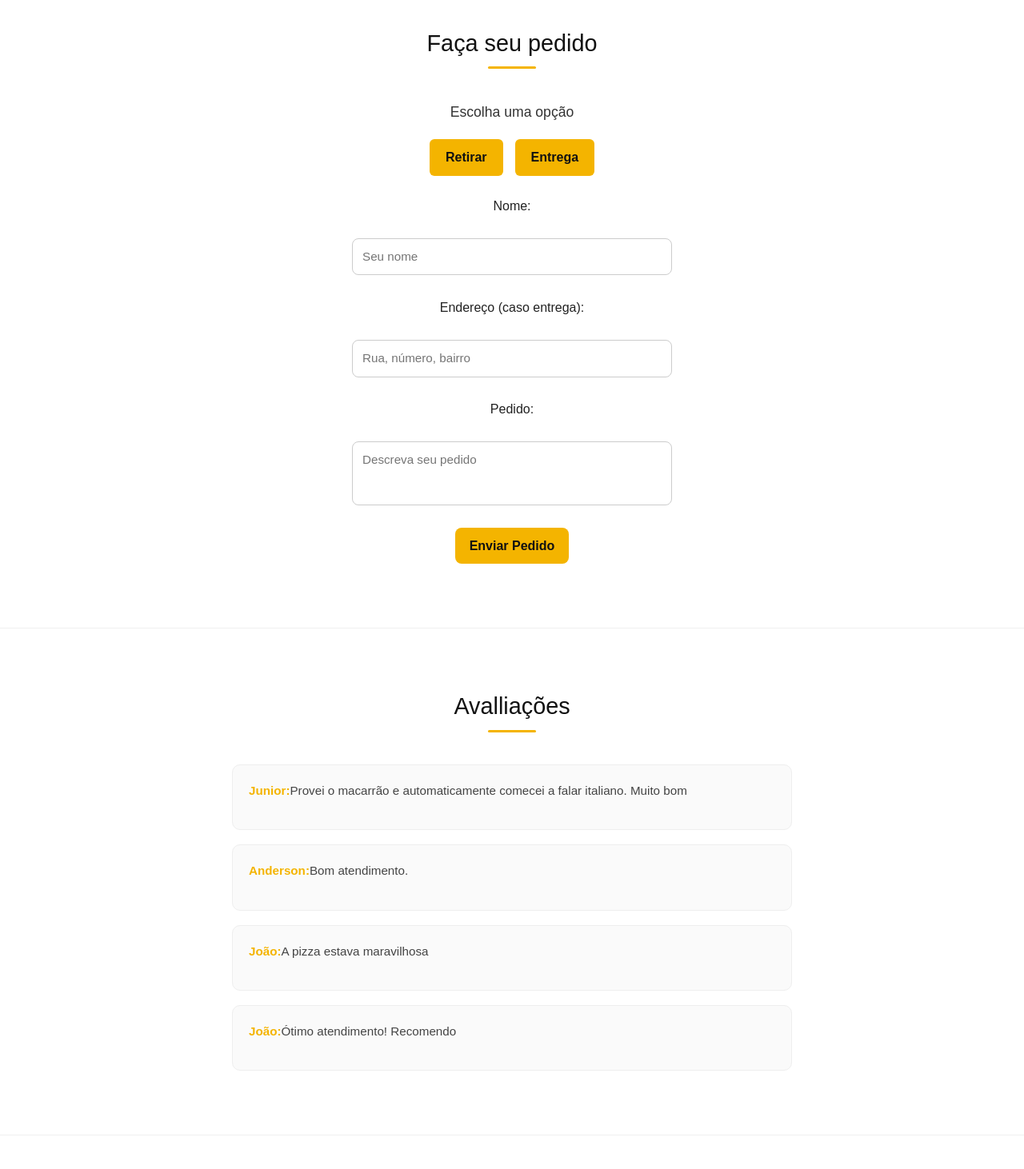
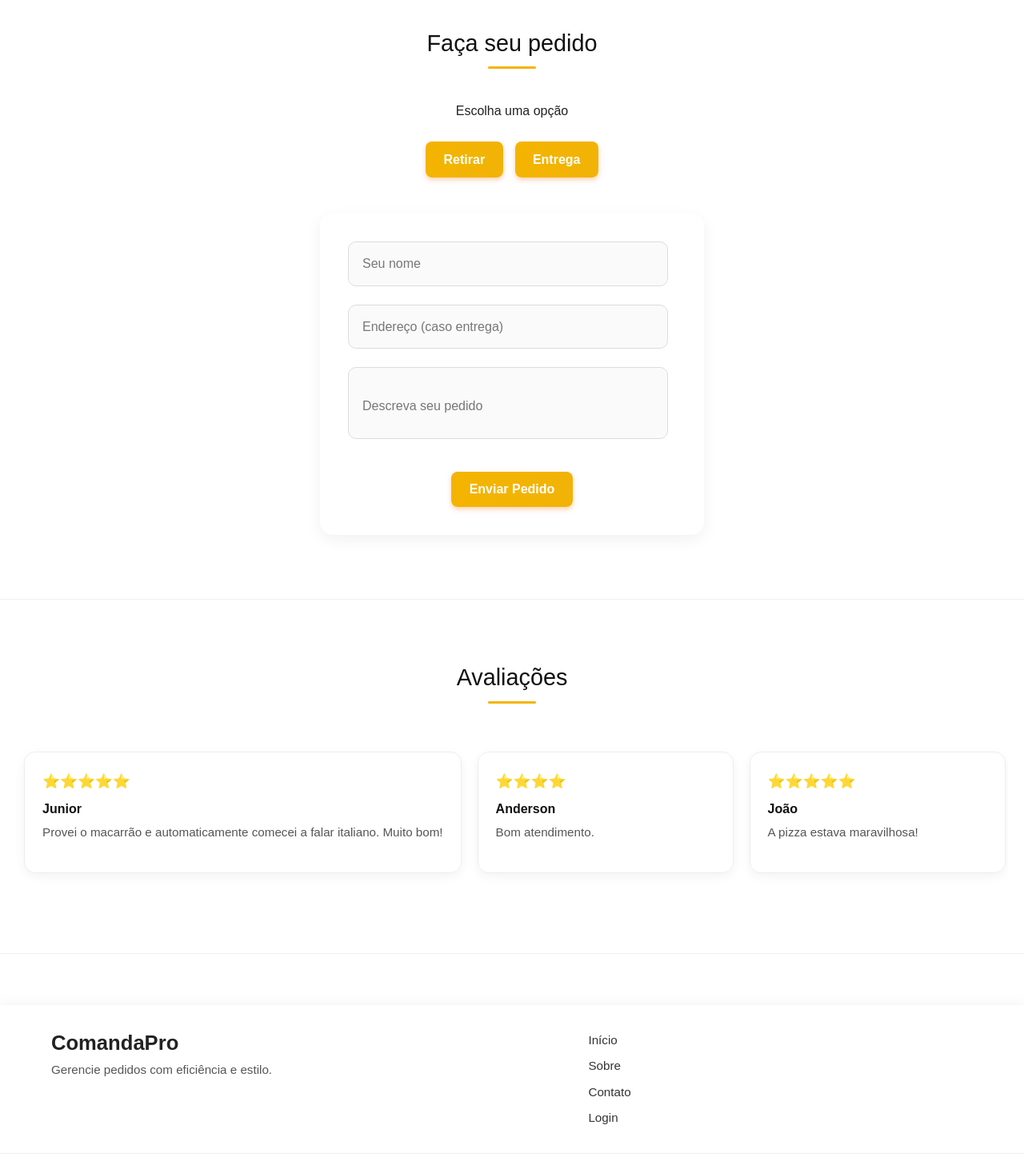
Before and after one commit to AntonioJR04/SiteRestaurante, a React (Vite) app: page / in a window 1280 px wide. Shown: the part 1240-2702 px from the top of the page at 80% size. Built offline with nearby package versions, Linux system fonts and the light colour scheme; no server answers.

Commit message:
feat(Carrinho): adiciona carrinho funcional

```diff
--- /dev/null
+++ b/src/components/bagModal.jsx
@@ -0,0 +1,72 @@
+import React from "react";
+import { FaTimes, FaPlus, FaMinus, FaTrash } from "react-icons/fa";
+import "../style/bagModal.css";
+
+export default function BagModal({ isOpen, onClose, items, setItems }) {
+  if (!isOpen) return null;
+
+  function aumentar(item) {
+    setItems((prev) =>
+      prev.map((i) =>
+        i.id === item.id ? { ...i, qtd: i.qtd + 1 } : i
+      )
+    );
+  }
+
+  function diminuir(item) {
+    setItems((prev) =>
+      prev.map((i) =>
+        i.id === item.id ? { ...i, qtd: Math.max(1, i.qtd - 1) } : i
+      )
+    );
+  }
+
+  function remover(item) {
+    setItems((prev) => prev.filter((i) => i.id !== item.id));
+  }
+
+  const total = items.reduce((acc, i) => acc + i.preco * i.qtd, 0);
+
+  return (
+    <div className="bag-backdrop" onClick={onClose}>
+      <div className="bag-modal" onClick={(e) => e.stopPropagation()}>
+
+        <div className="bag-header">
+          <h2>Sua Sacola</h2>
+          <FaTimes className="close-icon" onClick={onClose} />
+        </div>
+
+        <div className="bag-items">
+          {items.length === 0 ? (
+            <p className="bag-empty">Sua sacola está vazia.</p>
+          ) : (
+            items.map((item) => (
+              <div key={item.id} className="bag-item">
+                <img src={item.img} alt={item.nome} />
+
+                <div className="bag-info">
+                  <h4>{item.nome}</h4>
+                  <p>R$ {item.preco.toFixed(2)}</p>
+
+                  <div className="bag-qtd">
+                    <FaMinus onClick={() => diminuir(item)} />
+                    <span>{item.qtd}</span>
+                    <FaPlus onClick={() => aumentar(item)} />
+                  </div>
+                </div>
+
+                <FaTrash className="bag-trash" onClick={() => remover(item)} />
+              </div>
+            ))
+          )}
+        </div>
+
+        <div className="bag-footer">
+          <p>Total: <strong>R$ {total.toFixed(2)}</strong></p>
+          <button className="bag-finalizar">Finalizar Pedido</button>
+        </div>
+
+      </div>
+    </div>
+  );
+}
--- a/src/pages/homePage.jsx
+++ b/src/pages/homePage.jsx
@@ -4,12 +4,29 @@ import Header from "../components/header.jsx";
 import Footer from "../components/footer.jsx";
 import "../style/homePage.css"
 import Produto from "../components/produto.jsx";
+import BagModal from "../components/bagModal.jsx";
+
 
 export default function HomePage() {
   const [typeFood, setTypeFood] = useState("todos");
+  const [bagIsOpen, setBagIsOpen] = useState(false);
+  const [bagItems, setBagItems] = useState([]);
+  const [msg, setMsg] = useState("");
+  function Message({ text }) {
+    if (!text) return null;
+
+    return (
+      <div className="msg-sucesso">
+        {text}
+      </div>
+    );
+  }
+
+
   return (
     <div>
-      <Header />
+      <Header onOpenBag={() => setBagIsOpen(true)} />
+      <Message text={msg} />
       <CarouselComponent />
       <div className="text-center mt-5">
         <h1>Bem-vindo ao Restaurante Sabor & Arte</h1>
@@ -21,57 +38,126 @@ export default function HomePage() {
           <h2 className="sec-title">Cardápio Digital</h2>
           <div className="cardapio-list">
             <div className="cardapio-item">
-              <button className="produto-botao-comprar" onClick={() => setTypeFood("todos")}>Pratos</button>
-              <button className="produto-botao-comprar" onClick={() => setTypeFood("bebidas")}>Bebidas</button>
+              <div className="btn-cardapio">
+                <button className="produto-botao-comprar" onClick={() => setTypeFood("todos")}>Pratos</button>
+                <button className="produto-botao-comprar" onClick={() => setTypeFood("bebidas")}>Bebidas</button>
+              </div>
 
               {typeFood === "todos" ? (
-                <Produto />
-              ) : (<Produto categoria={typeFood} />)}
+                <Produto
+                  addToBag={(item) => {
+                    setBagItems(prev => {
+                      const existe = prev.find(i => i.id === item.id);
+                      if (existe) {
+                        return prev.map(i => i.id === item.id ? { ...i, qtd: i.qtd + 1 } : i);
+                      }
+                      return [...prev, item];
+                    });
+                    setMsg("Item adicionado!");
+                    setTimeout(() => setMsg(""), 2500);
+                  }}
+                />
+
+              ) : (<Produto
+                categoria={typeFood}
+                addToBag={(item) => {
+                  setBagItems(prev => {
+                    const existe = prev.find(i => i.id === item.id);
+                    if (existe) {
+                      return prev.map(i => i.id === item.id ? { ...i, qtd: i.qtd + 1 } : i);
+                    }
+                    return [...prev, item];
+                  });
+                  setMsg("Item adicionado!");
+                  setTimeout(() => setMsg(""), 2500);
+
+                }}
+              />
+              )}
             </div>
           </div>
         </section>
 
         <section id="pedidos" className="sec-pedidos">
           <h2 className="sec-title">Faça seu pedido</h2>
+
           <p className="pedido-opcao">Escolha uma opção</p>
-          <div className="pedido-btns">
-            <button className="btn-pedido">Retirar</button>
-            <button className="btn-pedido">Entrega</button>
+
+          <div className="btn-cardapio">
+            <button className="produto-botao-comprar">Retirar</button>
+            <button className="produto-botao-comprar">Entrega</button>
           </div>
 
           <form className="form-pedidos">
-            <label>Nome:</label><br />
-            <input type="text" placeholder="Seu nome" className="input-text" /><br />
+            <div className="floating-label">
+              <input type="text" placeholder=" " required />
+              <label>Seu nome</label>
+            </div>
 
-            <label>Endereço (caso entrega):</label><br />
-            <input type="text" placeholder="Rua, número, bairro" className="input-text" /><br />
+            <div className="floating-label">
+              <input type="text" placeholder=" " />
+              <label>Endereço (caso entrega)</label>
+            </div>
 
-            <label>Pedido:</label><br />
-            <textarea placeholder="Descreva seu pedido" className="input-textarea"></textarea><br />
+            <div className="floating-label">
+              <textarea placeholder=" " required />
+              <label>Descreva seu pedido</label>
+            </div>
 
-            <button type="submit" className="btn-enviar">Enviar Pedido</button>
+            <button type="submit" className="produto-botao-comprar">Enviar Pedido</button>
           </form>
         </section>
 
+
+
         <section id="avaliacoes" className="sec-avaliacoes">
-          <h2 className="sec-title">Avalliações</h2>
-          <div className="avaliacoes-list">
-            <div className="avaliacao-item">
-              <p><strong>Junior:</strong>Provei o macarrão e automaticamente comecei a falar italiano. Muito bom</p> </div>
+          <h2 className="sec-title">Avaliações</h2>
 
-            <div className="avaliacao-item">
-              <p><strong>Anderson:</strong>Bom atendimento.</p> </div>
+          <div className="avaliacoes-container">
 
-            <div className="avaliacao-item">
-              <p><strong>João:</strong>A pizza estava maravilhosa</p></div>
+            <div className="avaliacao-card">
+              <div className="avaliacao-estrelas">⭐⭐⭐⭐⭐</div>
+              <p className="avaliacao-nome">Junior</p>
+              <p className="avaliacao-texto">
+                Provei o macarrão e automaticamente comecei a falar italiano. Muito bom!
+              </p>
+            </div>
 
-            <div className="avaliacao-item">
-              <p><strong>João:</strong>Ótimo atendimento! Recomendo</p></div>
+            <div className="avaliacao-card">
+              <div className="avaliacao-estrelas">⭐⭐⭐⭐</div>
+              <p className="avaliacao-nome">Anderson</p>
+              <p className="avaliacao-texto">Bom atendimento.</p>
+            </div>
+
+            <div className="avaliacao-card">
+              <div className="avaliacao-estrelas">⭐⭐⭐⭐⭐</div>
+              <p className="avaliacao-nome">João</p>
+              <p className="avaliacao-texto">A pizza estava maravilhosa!</p>
+            </div>
+
+            <div className="avaliacao-card">
+              <div className="avaliacao-estrelas">⭐⭐⭐⭐</div>
+              <p className="avaliacao-nome">Eduarda</p>
+              <p className="avaliacao-texto">Ambiente excelente e comida deliciosa.</p>
+            </div>
+
+            <div className="avaliacao-card">
+              <div className="avaliacao-estrelas">⭐⭐⭐⭐⭐</div>
+              <p className="avaliacao-nome">Marcelo</p>
+              <p className="avaliacao-texto">Melhor restaurante da cidade!</p>
+            </div>
 
           </div>
         </section>
+
       </div >
       <Footer />
+      <BagModal
+        isOpen={bagIsOpen}
+        onClose={() => setBagIsOpen(false)}
+        items={bagItems}
+        setItems={setBagItems}
+      />
 
     </div>
 
--- /dev/null
+++ b/src/style/bagModal.css
@@ -0,0 +1,139 @@
+/* BACKDROP */
+.bag-backdrop {
+  position: fixed;
+  top: 0;
+  left: 0;
+  width: 100vw;
+  height: 100vh;
+  background: rgba(0,0,0,0.45);
+  backdrop-filter: blur(2px);
+  display: flex;
+  justify-content: flex-end;
+  z-index: 2000;
+}
+
+/* MODAL LATERAL */
+.bag-modal {
+  width: 380px;
+  background: rgba(255,255,255,0.75);
+  backdrop-filter: blur(18px);
+  height: 100%;
+  padding: 25px;
+  animation: slideIn 0.3s ease forwards;
+  display: flex;
+  flex-direction: column;
+}
+
+@keyframes slideIn {
+  from { transform: translateX(100%); }
+  to   { transform: translateX(0); }
+}
+
+/* CABEÇALHO */
+.bag-header {
+  display: flex;
+  justify-content: space-between;
+  align-items: center;
+  margin-bottom: 25px;
+}
+
+.close-icon {
+  cursor: pointer;
+  font-size: 20px;
+  transition: 0.2s;
+}
+
+.close-icon:hover {
+  transform: scale(1.2);
+  color: #e60023;
+}
+
+/* ITENS DA SACOLA */
+.bag-items {
+  flex: 1;
+  overflow-y: auto;
+  padding-right: 10px;
+}
+
+.bag-empty {
+  text-align: center;
+  margin-top: 30px;
+  color: #555;
+}
+
+.bag-item {
+  display: flex;
+  align-items: center;
+  gap: 15px;
+  background: white;
+  padding: 12px;
+  border-radius: 12px;
+  margin-bottom: 15px;
+  box-shadow: 0 2px 10px rgba(0,0,0,0.07);
+}
+
+.bag-item img {
+  width: 60px;
+  height: 60px;
+  border-radius: 10px;
+  object-fit: cover;
+}
+
+/* INFO + QUANTIDADE */
+.bag-info {
+  flex: 1;
+}
+
+.bag-info h4 {
+  font-size: 1rem;
+  margin-bottom: 3px;
+}
+
+.bag-qtd {
+  display: flex;
+  align-items: center;
+  gap: 10px;
+}
+
+.bag-qtd svg {
+  cursor: pointer;
+  padding: 4px;
+  border-radius: 6px;
+  transition: 0.2s;
+}
+
+.bag-qtd svg:hover {
+  background: rgba(0,0,0,0.1);
+}
+
+.bag-trash {
+  cursor: pointer;
+  color: #e60023;
+  transition: 0.2s;
+}
+
+.bag-trash:hover {
+  transform: scale(1.15);
+}
+
+/* FOOTER */
+.bag-footer {
+  border-top: 1px solid #ddd;
+  padding-top: 18px;
+}
+
+.bag-finalizar {
+  width: 100%;
+  margin-top: 15px;
+  background: #f4b400;
+  padding: 10px;
+  font-size: 1rem;
+  border-radius: 10px;
+  cursor: pointer;
+  font-weight: bold;
+  transition: 0.2s;
+}
+
+.bag-finalizar:hover {
+  background: #d99c00;
+}
--- a/src/style/homePage.css
+++ b/src/style/homePage.css
@@ -79,6 +79,39 @@ section {
   color: #555;
 }
 
+/* ==== BOTÕES DO CARDÁPIO ==== */
+.btn-cardapio {
+  display: flex;
+  justify-content: center;
+  gap: 15px;
+  margin-bottom: 25px;
+}
+
+.produto-botao-comprar {
+  background-color: #f4b400;
+  border: none;
+  color: #111;
+  font-weight: 600;
+  padding: 12px 26px;
+  border-radius: 10px;
+  cursor: pointer;
+  transition: all 0.25s ease;
+  font-size: 1rem;
+  box-shadow: 0 3px 10px rgba(0, 0, 0, 0.06);
+}
+
+.produto-botao-comprar:hover {
+  background-color: #e2a700;
+  transform: translateY(-3px);
+  box-shadow: 0 6px 15px rgba(0, 0, 0, 0.12);
+}
+
+.produto-botao-comprar:active {
+  transform: translateY(0);
+  box-shadow: 0 3px 10px rgba(0, 0, 0, 0.06);
+}
+
+
 /* ==== FORMULÁRIOS (Reservas e Pedidos) ==== */
 form {
   display: flex;
@@ -140,65 +173,155 @@ button:hover {
   transform: translateY(-2px);
 }
 
-/* ==== PEDIDOS ==== */
+/* ==== FAÇA SEU PEDIDO (estilo moderno) ==== */
 
-.pedido-opcao {
-  text-align: center;
+.sec-pedidos {
+  display: flex;
+  flex-direction: column;
+  align-items: center;
+}
+
+.form-pedidos {
+  width: 100%;
+  max-width: 480px;
+  background: #fff;
+  padding: 35px;
+  border-radius: 16px;
+  box-shadow: 0 6px 20px rgba(0, 0, 0, 0.06);
+  margin-top: 20px;
+}
+
+.floating-label {
+  position: relative;
+  width: 100%;
+  margin-bottom: 22px;
+}
+
+.floating-label input,
+.floating-label textarea {
+  width: 100%;
+  padding: 14px 14px;
+  border: 1px solid #dcdcdc;
+  border-radius: 10px;
+  font-size: 1rem;
+  transition: 0.25s;
+  background: #fafafa;
+}
+
+.floating-label textarea {
+  min-height: 90px;
+}
+
+.floating-label input:focus,
+.floating-label textarea:focus {
+  border-color: #f4b400;
+  background: #fff;
+}
+
+.floating-label label {
+  position: absolute;
+  top: 50%;
+  left: 14px;
+  transform: translateY(-50%);
+  background: transparent;
+  padding: 0 4px;
+  color: #777;
+  font-size: 1rem;
+  pointer-events: none;
+  transition: 0.25s ease;
+}
+
+.floating-label input:focus+label,
+.floating-label textarea:focus+label,
+.floating-label input:not(:placeholder-shown)+label,
+.floating-label textarea:not(:placeholder-shown)+label {
+  top: -8px;
+  left: 10px;
+  background: #fff;
+  font-size: 0.8rem;
+  color: #f4b400;
+}
+
+/* ==== AVALIAÇÕES – CARROSSEL ==== */
+
+.avaliacoes-container {
+  width: 100%;
+  overflow-x: auto;
+  display: flex;
+  gap: 20px;
+  padding: 20px 10px;
+  scroll-snap-type: x mandatory;
+}
+
+.avaliacao-card {
+  min-width: 320px;
+  background: #fff;
+  border-radius: 14px;
+  padding: 22px;
+  border: 1px solid #eee;
+  box-shadow: 0 4px 14px rgba(0, 0, 0, 0.05);
+  scroll-snap-align: center;
+  flex-shrink: 0;
+  transition: 0.3s;
+}
+
+.avaliacao-card:hover {
+  transform: translateY(-4px);
+}
+
+.avaliacao-estrelas {
+  color: #f4b400;
   font-size: 1.1rem;
-  color: #333;
-  font-weight: 500;
-  margin-bottom: 20px;
+  margin-bottom: 8px;
+}
+
+.avaliacao-nome {
+  font-weight: 600;
+  color: #111;
+  margin-bottom: 4px;
+}
+
+.avaliacao-texto {
+  color: #555;
+  font-size: 0.95rem;
 }
 
 
-.pedido-btns {
-  display: flex;
-  justify-content: center;
-  gap: 15px;
-  margin-bottom: 25px;
+
+
+/*===== Mensagens =====*/
+.msg-sucesso {
+  position: fixed;
+  top: 90px;
+  right: 20px;
+  background: #f4b400;
+  color: #111;
+  padding: 14px 22px;
+  border-radius: 10px;
+  box-shadow: 0 4px 12px rgba(0, 0, 0, 0.15);
+  font-weight: 600;
+  font-size: 0.95rem;
+  opacity: 0;
+  transform: translateY(-10px);
+  animation: aparecer 0.4s forwards, sumir 0.4s 2s forwards;
+  z-index: 9999;
 }
 
-.btn-pedido {
-  background-color: #f4b400;
-  border: none;
-  color: #111;
-  padding: 10px 20px;
-  border-radius: 6px;
-  font-weight: 600;
-  transition: all 0.2s;
+@keyframes aparecer {
+  to {
+    opacity: 1;
+    transform: translateY(0);
+  }
 }
 
-.btn-pedido:hover {
-  background-color: #e2a700;
+@keyframes sumir {
+  to {
+    opacity: 0;
+    transform: translateY(-10px);
+  }
 }
 
-/* ==== AVALIAÇÕES ==== */
-.avaliacoes-list {
-  display: flex;
-  flex-direction: column;
-  gap: 18px;
-  align-items: center;
-}
 
-.avaliacao-item {
-  width: 100%;
-  max-width: 700px;
-  background: #fafafa;
-  border: 1px solid #eee;
-  border-radius: 10px;
-  padding: 20px;
-  font-size: 0.95rem;
-  color: #444;
-  transition: box-shadow 0.3s;
-}
-
-.avaliacao-item:hover {
-  box-shadow: 0 3px 10px rgba(0, 0, 0, 0.05);
-}
-
-.avaliacao-item strong {
-  color: #f4b400;
-}
 
 /* ==== RESPONSIVO ==== */
 @media (max-width: 768px) {
```
Also changed, not shown: src/components/header.jsx (+8 -16 lines), src/components/produto.jsx (+13 -2 lines), src/style/header.css (+15 -1 lines), 1 other file (tests, documents, lock files or other folders).
